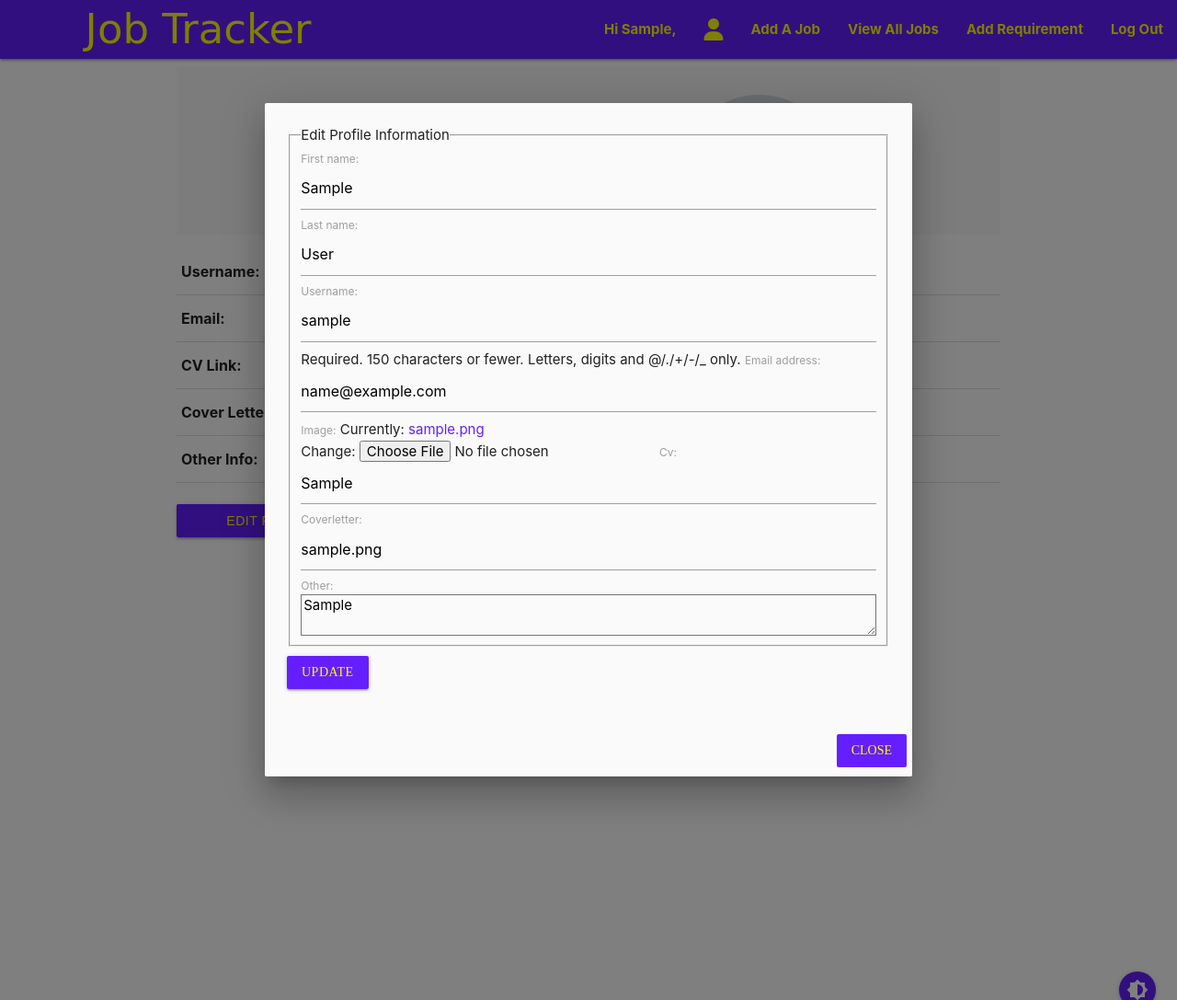
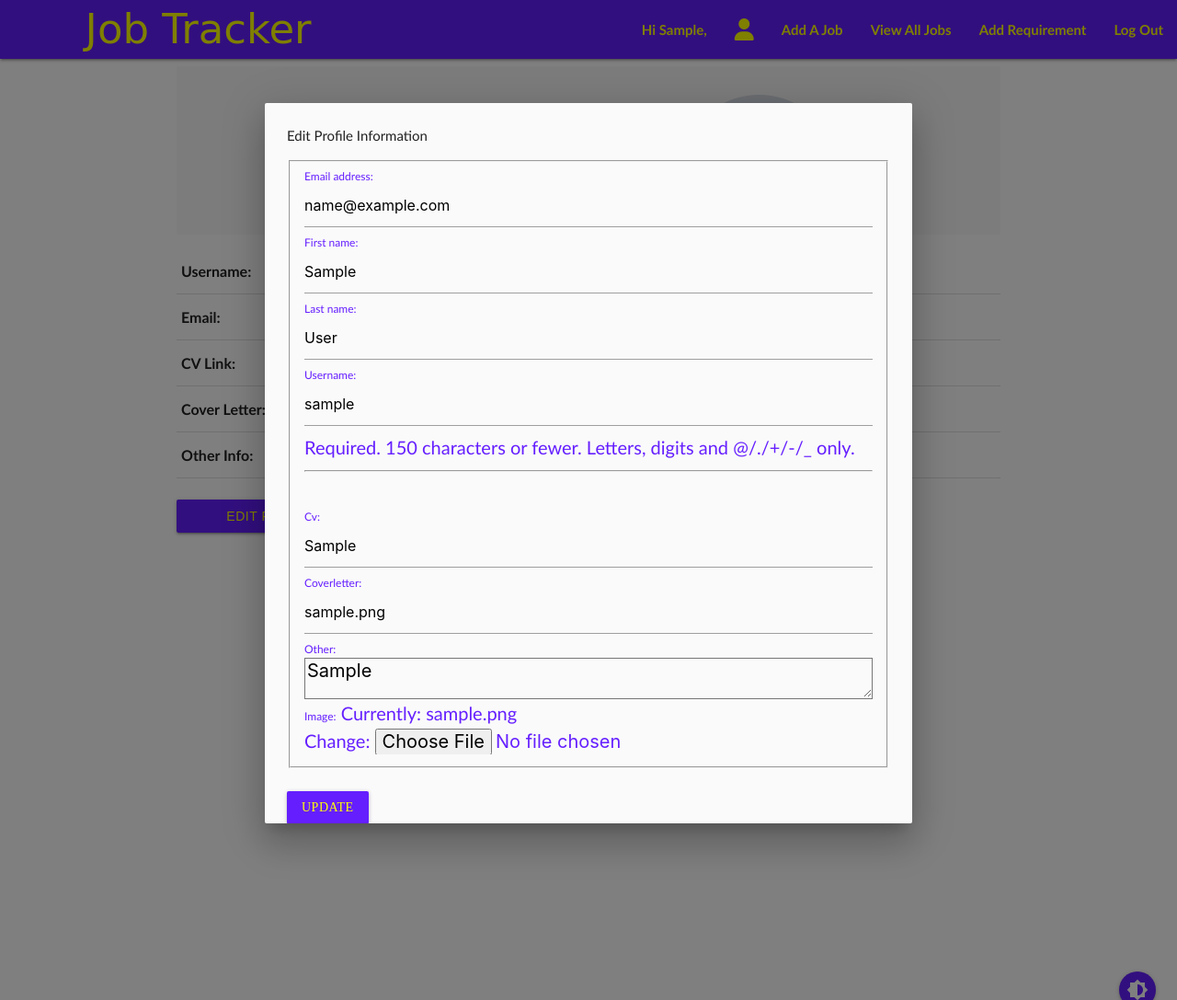
Before and after one commit to ailishmcl/JobTracker-App, a Django app: page /accounts/profile/ in a window 1280 px wide, after a click on "EDIT PROFILE INFO". Shown: the top 1087 px of the page at 92% size. Run offline with Django 4.2, Linux system fonts and the light colour scheme; a user stored in the database is signed in; tables that the repository leaves empty hold one stand-in row (values such as "Sample post"); grey boxes marked "Sample" are stand-in pictures; some libraries are stand-ins or nearby versions; some web fonts are replaced.

Commit message:
updated profil edit form

```diff
--- a/main_app/forms.py
+++ b/main_app/forms.py
@@ -26,12 +26,12 @@ class UserRegisterForm(UserCreationForm):
 class UserUpdateForm(ModelForm):
     class Meta:
         model = User
-        fields = ['first_name', 'last_name', 'username', 'email']
+        fields = ['email', 'first_name', 'last_name', 'username']
 
 class ProfileUpdateForm(ModelForm):
     class Meta:
         model = Profile
-        fields = ['image', 'cv', 'coverletter', 'other']
+        fields = ['cv', 'coverletter', 'other', 'image']
 
 class StatusForm(ModelForm):
 
--- a/main_app/static/css/style.css
+++ b/main_app/static/css/style.css
@@ -2,14 +2,15 @@
 @import url(//db.onlinewebfonts.com/c/50cd2aad9c8f35800bb6beac3ad42f16?family=Azonix);
 @font-face {font-family: "Azonix"; src: url("//db.onlinewebfonts.com/t/50cd2aad9c8f35800bb6beac3ad42f16.eot"); src: url("//db.onlinewebfonts.com/t/50cd2aad9c8f35800bb6beac3ad42f16.eot?#iefix") format("embedded-opentype"), url("//db.onlinewebfonts.com/t/50cd2aad9c8f35800bb6beac3ad42f16.woff2") format("woff2"), url("//db.onlinewebfonts.com/t/50cd2aad9c8f35800bb6beac3ad42f16.woff") format("woff"), url("//db.onlinewebfonts.com/t/50cd2aad9c8f35800bb6beac3ad42f16.ttf") format("truetype"), url("//db.onlinewebfonts.com/t/50cd2aad9c8f35800bb6beac3ad42f16.svg#Azonix") format("svg"); }
 
-h1 {
+h1, h2 {
     font-family: Azonix;
+}
 
 body {
     font-family: 'Gill Sans', 'Gill Sans MT', Calibri, 'Trebuchet MS', sans-serif;
 }
 
-}
+
 select {
     display: block !important;
 }
--- a/main_app/templates/accounts/profile.html
+++ b/main_app/templates/accounts/profile.html
@@ -78,11 +78,14 @@
             <div class="modal-content">
                 <form method="POST" enctype="multipart/form-data">
                     {% csrf_token %}
-                    <fieldset class="form-group">
-                        <legend class="border-bottom mb-4"> Edit Profile Information </legend>
-                        {{ u_form }}
-                        {{ p_form }}
+                    <legend class="border-bottom mb-4"> Edit Profile Information </legend>
+                    <fieldset class="input-field col s12">
+                        <span>{{ u_form }}</span>
+                        <hr>
+                        <br>
+                        <span>{{ p_form }}</span>
                     </fieldset>
+
                     <div class="form-group">
                         <button class="btn deep-purple accent-3" type="submit" style="color: yellow; font-family: Azonix; margin-top: 10px"> Update </button>
                     </div>
```
